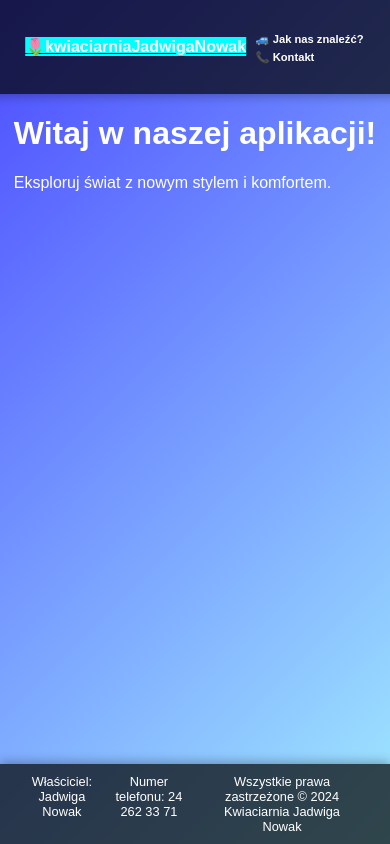
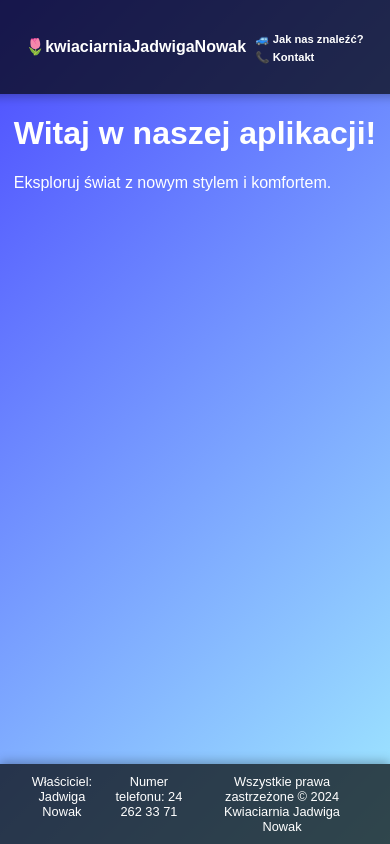
Before and after one commit to xseser/kwiaciarnia, a React (Create React App) app: page / in a window 390 px wide. Shown: the top 844 px of the page. Built offline with nearby package versions, Linux system fonts and the light colour scheme.

Commit message:
changes alignment

```diff
--- a/src/App.css
+++ b/src/App.css
@@ -33,6 +33,7 @@
 
 .logo-container {
   position: absolute;
+  text-decoration: none;
   left: 50%;
   transform: translateX(-50%);
 }
@@ -49,7 +50,7 @@
   font-size: 2.5vw;
   font-weight: bold;
   color: #fff;
-  text-decoration: none;
+  text-decoration: none !important;
   padding: 0;
   margin: 0;
   background-color: transparent;
@@ -88,11 +89,6 @@
 }
 
 @media (max-width: 1200px) {
-  .logo {
-    font-size: 2.5vw;
-    background-color: aqua;
-  }
-
   .logo-container {
     position: absolute;
     left: 1%;
--- a/src/App.js
+++ b/src/App.js
@@ -12,7 +12,7 @@ function App() {
                 <header className="App-header">
                     <nav className="navbar">
                         <div className="logo-container">
-                            <Link to="/">
+                            <Link to="/" style={{ textDecoration: 'none' }}>
                                 <div className="logo">🌷kwiaciarniaJadwigaNowak</div>
                             </Link>
                         </div>
```
